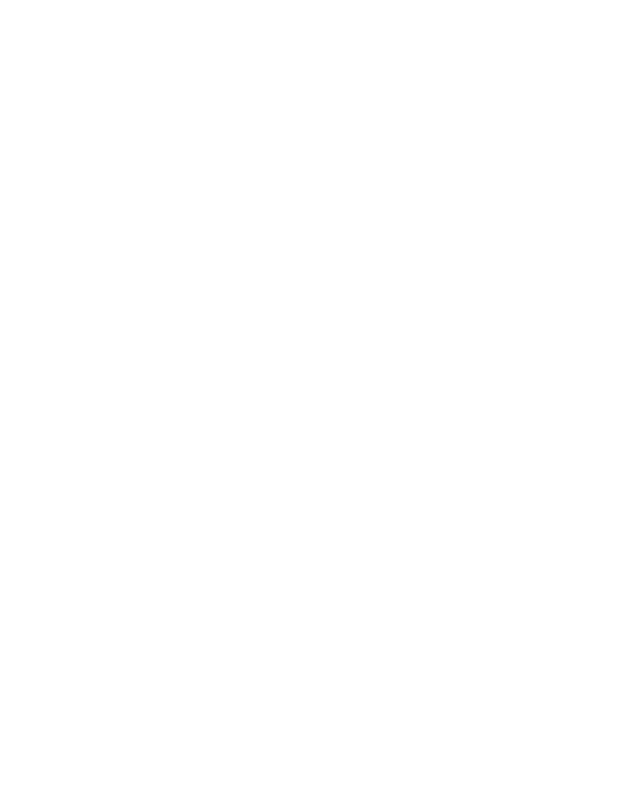
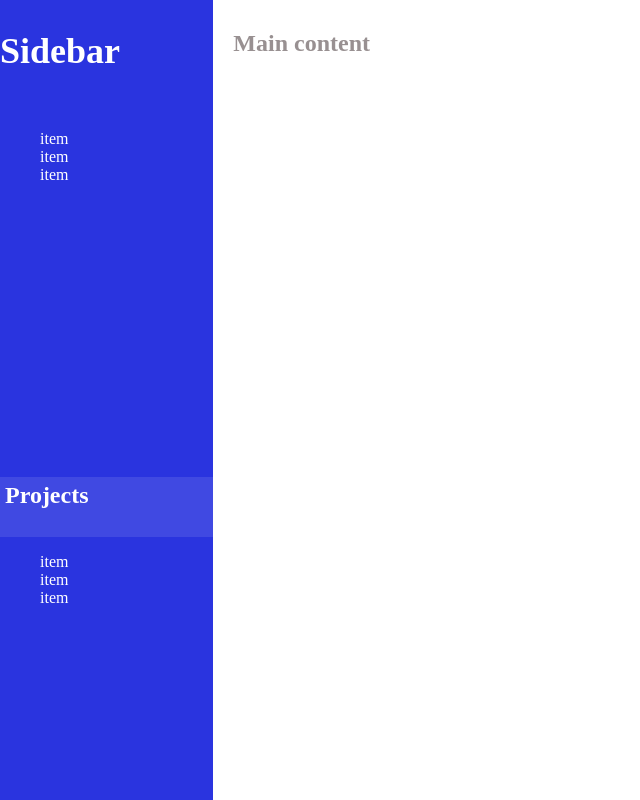
Before and after one commit to voiceinthedark/odin-todoist, a website built with webpack: page src/template.html in a window 1280 px wide. Shown: the whole page, without its empty margins (0-640 px from the left). Built offline with nearby package versions, Linux system fonts and the light colour scheme.

Commit message:
todoist: Added skeleton uimanager
- Added basic html mockup
- Added styling
- Added uimanager
- Fixed JSDoc type checking

```diff
--- a/src/index.js
+++ b/src/index.js
@@ -1,60 +1 @@
-import Todo from './todo.js';
-import TodoManager from './todomanager.js';
-import Project from './project.js';
-import storageManager from './todostoragemanager.js';
-import projectManager from './projectmanager.js';
-
-
-const atodo = new Todo('new todo', 'desc', new Date(), 'none', null, null);
-
-console.log(atodo)
-console.log(atodo.dueDate)
-
-const todoManager = new TodoManager();
-
-todoManager.addTodo('test1', 'descc', new Date(), 2, null, null);
-
-const todos = todoManager.todos;
-
-// get first todo
-const first = todoManager.todos[0]
-console.log(first.id);
-console.log(todos)
-
-//remove todo by id
-todoManager.removeTodo(first.id);
-console.log(todoManager.todos)
-console.log(todoManager.todos.length); // 0
-
-
-const project = new Project('p1', 'p1 desc');
-
-project.addTodo('p1todo', 'p1desc', new Date(), null, null);
-console.log(project.todos)
-project.addTodo('p1 todo2', 'desc', new Date(), 2);
-console.log(project.todos)
-
-//get fist project todo and remove it
-//
-const fprtodo = project.todos[0];
-project.removeTodo(fprtodo.id);
-console.log(project.todos);
-
-// testing storagemanager
-// add the project to the database
-storageManager.setItem(project.id, JSON.stringify(project));
-
-// testing multiple projects
-const proj2 = new Project('p2', 'second');
-const proj3 = new Project('p3', 'third');
-
-proj2.addTodo('p2 t1', 't1', new Date(), 3);
-proj2.addTodo('p2 t2', 't2', new Date(), 1);
-proj2.addTodo('p2 t3', 't3', new Date(), 2);
-
-proj3.addTodo('p3 t1', 't1', new Date(), 4);
-proj3.addTodo('p3 t2', 't2', new Date(), 4);
-
-projectManager.projects = [proj2, proj3];
-
-storageManager.setItem('user1', JSON.stringify(projectManager.projects))
+import './styles/styles.css';
--- a/src/project.js
+++ b/src/project.js
@@ -12,8 +12,9 @@ class Project {
   #todoManager;
 
   /**
-   * @param {string} name
-   * @param {string} description
+   * class Project, containst list of todos associated wit the project
+   * @param {string} name - name of the project
+   * @param {string} description - description of the project
    * */
   constructor(name, description) {
     this.#id = uuidv4();
--- a/src/projectmanager.js
+++ b/src/projectmanager.js
@@ -2,6 +2,9 @@
 import Project from './project.js';
 
 class ProjectManager {
+  /**
+   * @type {Project[]}
+   * */
   #projects;
   constructor() {
     this.#projects = [];
@@ -52,8 +55,7 @@ class ProjectManager {
   /**
    *  function getProjectById will return a project by id
    *  @param {string} id
-   *  @returns {Project} project
-   *
+   *  @returns {Project | undefined} project
    * */
   getProjectById(id) {
     return this.#projects.find((p) => p.id === id);
--- /dev/null
+++ b/src/styles/styles.css
@@ -0,0 +1,75 @@
+*,
+*::before,
+*::after {
+  box-sizing: border-box;
+}
+
+:root {
+  --bg-color-main: #fff;
+  --color-main: rgb(152, 144, 145);
+  --sidebar-bg-color: rgb(42, 52, 223);
+  --sidebar-color: #fff;
+}
+
+body {
+  margin: 0;
+  padding: 0;
+  height: 100vh;
+  color: var(--color-main);
+  font-size: 16px;
+}
+
+
+
+
+.container {
+  display: grid;
+  grid-template-columns: 1fr 5fr;
+  grid-template-areas: "sidebar content";
+  height: inherit;
+
+  .sidebar {
+    background-color: var(--sidebar-bg-color);
+    color: var(--sidebar-color);
+    /* padding: 10px 20px; */
+    display: grid;
+    grid-template-columns: 1fr;
+    grid-template-rows: 1fr 3fr 3fr;
+    /* grid-template-areas: "head" */
+    /*   "options" */
+    /*   "lists"; */
+
+    &>.sidebar-head {
+      font-size: 150%;
+      /* grid-area: head; */
+    }
+
+    &>.sidebar-options {
+
+      /* grid-area: options; */
+      &>ul {
+        list-style: none;
+      }
+    }
+
+    &>.sidebar-lists {
+
+      & > #sidebar-lists-head{
+        background-color: rgba(255, 255, 250, 0.1);
+        height: 60px;
+        &>h1{
+          padding-top: 5px;
+          padding-left: 5px;
+        }
+      }
+      /* grid-area: lists; */
+      &>ul {
+        list-style: none;
+      }
+    }
+  }
+
+  .content {
+    padding: 10px 20px;
+  }
+}
--- a/src/template.html
+++ b/src/template.html
@@ -1,11 +1,41 @@
 <!DOCTYPE html>
 <html lang="en">
+
 <head>
   <meta charset="UTF-8">
   <meta name="viewport" content="width=device-width, initial-scale=1.0">
   <title>Todoer</title>
 </head>
+
 <body>
+  <div id="container" class="container">
+    <aside id="sidebar" class="sidebar">
+      <div class="sidebar-head">
+        <h1>Sidebar</h1>
+      </div>
+      <div class="sidebar-options">
+        <ul>
+          <li>item</li>
+          <li>item</li>
+          <li>item</li>
+        </ul>
+      </div>
+      <div class="sidebar-lists">
+        <div class="sidebar-lists-head" id="sidebar-lists-head">
+          <h1>Projects</h1>
+        </div>
+        <ul>
+          <li>item</li>
+          <li>item</li>
+          <li>item</li>
+        </ul>
+      </div>
+    </aside>
+    <article class="content" id="content">
+      <h1>Main content</h1>
 
+    </article>
+  </div>
 </body>
+
 </html>
```
Also changed, not shown: src/uimanager.js (added, +36 -0 lines), README.md (added).
